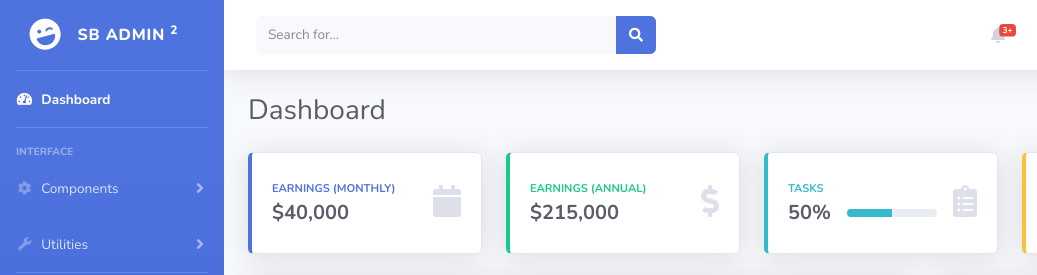
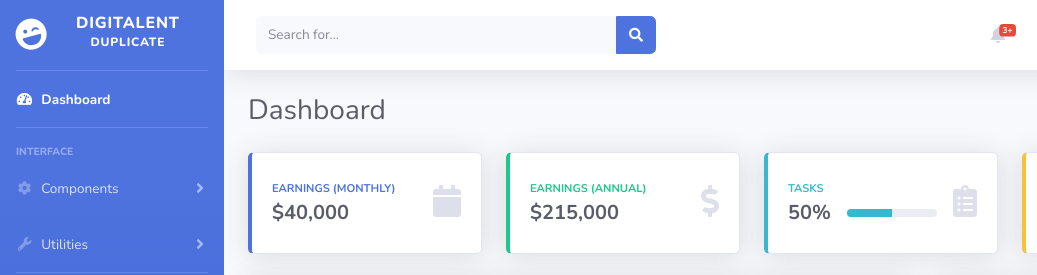
Before and after one commit to SenjaTW01/webproject, a website with bundled scripts: page index.html in a window 1280 px wide. Shown: the top 275 px of the page, 0-1037 px from the left. Built offline with nearby package versions, Linux system fonts and the light colour scheme.

Commit message:
Update index.html
INDEX NAME DIUBAH!

```diff
--- a/index.html
+++ b/index.html
@@ -37,7 +37,7 @@
                 <div class="sidebar-brand-icon rotate-n-15">
                     <i class="fas fa-laugh-wink"></i>
                 </div>
-                <div class="sidebar-brand-text mx-3">SB Admin <sup>2</sup></div>
+                <div class="sidebar-brand-text mx-3">Digitalent <sup>Duplicate</sup></div>
             </a>
 
             <!-- Divider -->
```
